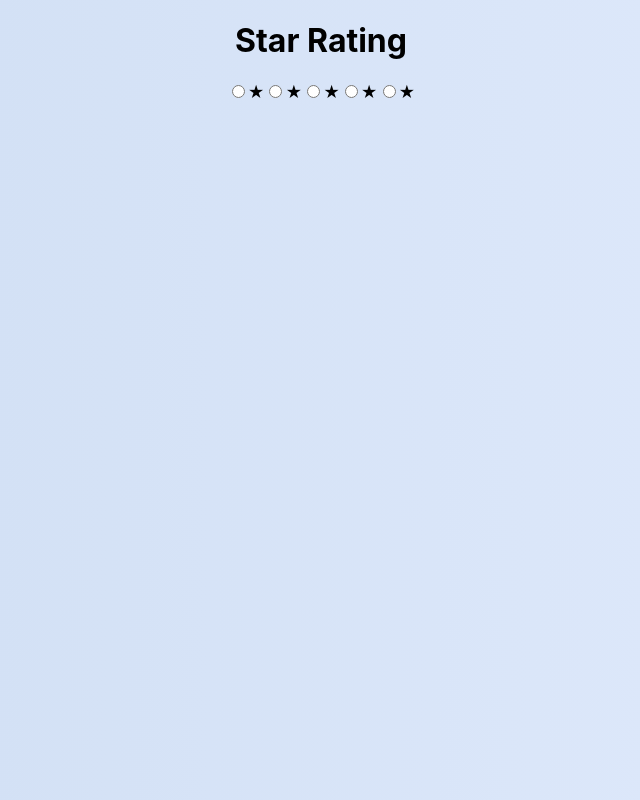
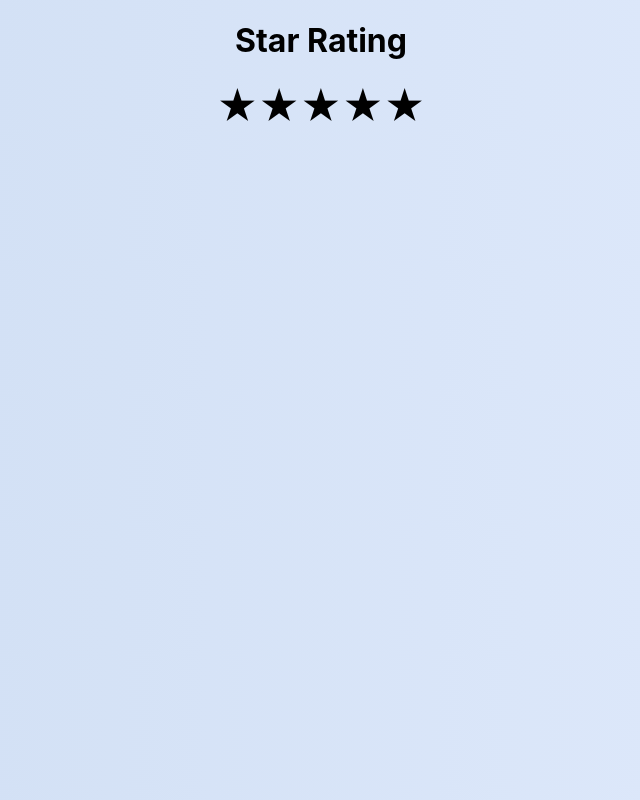
Before and after one commit to Vimalraveendra/StarRating, a React (Create React App) app: page / in a window 1280 px wide. Shown: the whole page, without its empty margins (319-959 px from the left). Built offline with nearby package versions, Linux system fonts and the light colour scheme.

Commit message:
updated starRating componet style sheet

```diff
--- a/src/components/StarRating/StarRating.css
+++ b/src/components/StarRating/StarRating.css
@@ -1,5 +1,6 @@
 .star {
   cursor: pointer;
+  font-size: 2.5rem;
 }
 .star:hover {
   color: #000;
@@ -12,3 +13,6 @@
   color: #ccc;
   font-size: 23px;
 }
+input[type="radio"] {
+  display: none;
+}
```
